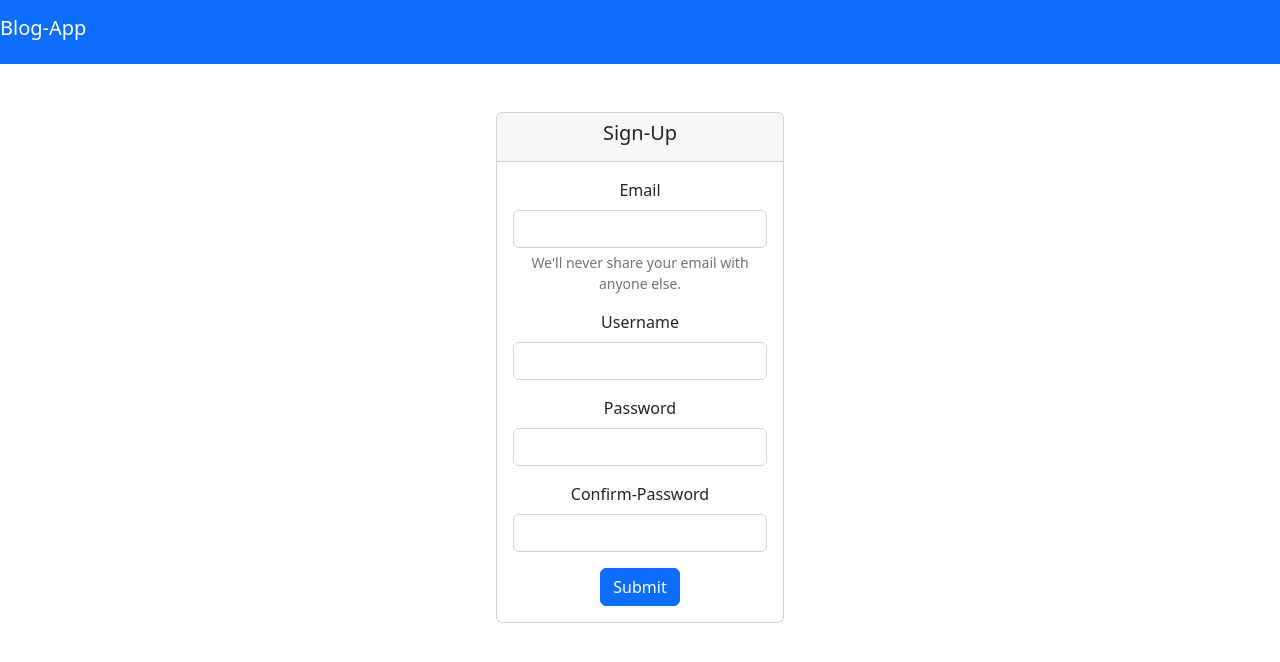
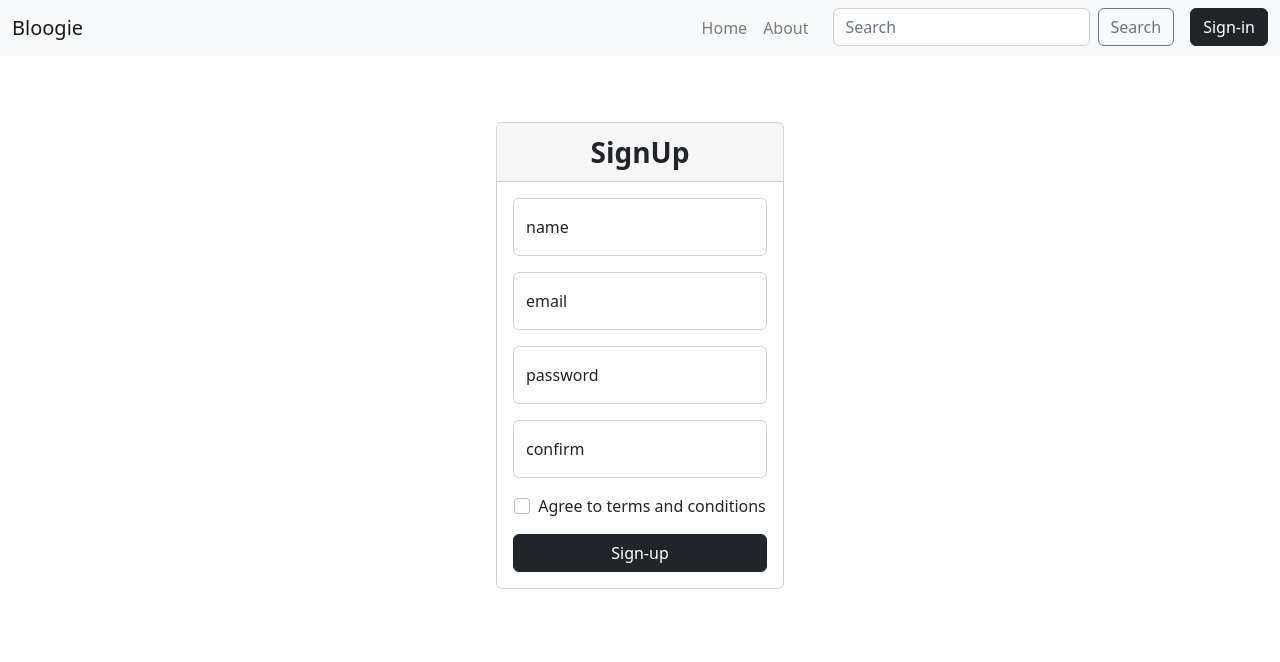
Before and after one commit to ilyas-code/BlogApp, a React (Create React App) app: page /signup in a window 1280 px wide. Shown: the top 662 px of the page. Built offline with nearby package versions, Linux system fonts and the light colour scheme.

Commit message:
completed signup login page UI

```diff
--- a/package.json
+++ b/package.json
@@ -10,8 +10,7 @@
     "react": "^18.2.0",
     "react-bootstrap": "^2.7.0",
     "react-dom": "^18.2.0",
-    "react-router-dom": "^5.2.0",
-    "react-router-dom-v5-compat": "^6.6.1",
+    "react-router-dom": "^6.6.1",
     "react-scripts": "^2.1.3",
     "web-vitals": "^0.2.4"
   },
--- a/src/App.js
+++ b/src/App.js
@@ -1,59 +1,43 @@
 import React from "react";
 import "./App.css";
 import Main from "./components/Main";
-import Home from "./components/Home"
-import Login from "./components/Login"
-import SignUp from "./components/SignUp"
-import 'bootstrap/dist/css/bootstrap.min.css';
-import {
-  BrowserRouter as Router,
-  Switch,
-  Route,
-
-} from "react-router-dom";
+import Home from "./components/Home";
+import Login from "./components/Login";
+import SignUp from "./components/SignUp";
+import "bootstrap/dist/css/bootstrap.min.css";
+import { BrowserRouter as Router } from "react-router-dom";
+import { Route, Routes } from "react-router-dom";
 
 console.log(localStorage.getItem("userName"));
+console.log(localStorage.getItem("isAuthenticated"));
 const authvalue = {
-  username: localStorage.getItem("userName"),
-  // isAutheticated: localStorage.getItem("isAuthenticated"),
-  isAutheticated: 1,
+  username: sessionStorage.getItem("userName"),
+  isAuthenticated: sessionStorage.getItem("isAuthenticated")||false,
   signin() {
-    localStorage.setItem("isAuthenticated",1);
-    // authvalue.isAutheticated = true
-    console.log("signin",authvalue.username);
+    sessionStorage.setItem("isAuthenticated", true);
+    this.isAuthenticated = true;
+    console.log("signin", authvalue.username);
   },
   signout() {
-    localStorage.setItem("isAuthenticated",1);
-    // authvalue.isAutheticated = false
-  }
-}
+    // sessionStorage.setItem("isAuthenticated", false);
+    sessionStorage.setItem("isAuthenticated", false);
+    this.isAuthenticated = false;
+  },
+};
 
 export const authUser = React.createContext();
 
 function App() {
   return (
     <div className="App">
-      <authUser.Provider value={authvalue} >
+      <authUser.Provider value={authvalue}>
         <Router>
-
-          <Switch>
-            <Route exact path="/">
-              <Home />
-            </Route>
-
-            <Route path="/main/:username1">
-              <Main />
-            </Route>
-
-            <Route path="/login">
-              <Login />
-            </Route>
-
-            <Route path="/signup">
-              <SignUp />
-            </Route>
-
-          </Switch>
+          <Routes>
+            <Route path="/" element={<Home />} />
+            <Route path="/main/:username1" element={<Main />} />
+            <Route path="/login" element={<Login />} />
+            <Route path="/signup" element={<SignUp />} />
+          </Routes>
         </Router>
       </authUser.Provider>
     </div>
--- a/src/components/Login.js
+++ b/src/components/Login.js
@@ -1,10 +1,13 @@
-import React, { useContext, useState } from 'react'
-import { useHistory } from "react-router-dom";
-import { authUser } from "../App"
+import React, { useContext, useState } from "react";
+// import { useHistory } from "react-router-dom";
+import { authUser } from "../App";
+import { useNavigate ,Link} from "react-router-dom";
+import { Form, Button, Card, FloatingLabel } from "react-bootstrap";
+import NavBarHome from "./NavBar-Home";
 
 function Login() {
   const authValue = useContext(authUser);
-    let history = useHistory();
+  let navigate = useNavigate();
   const [username, setUsername] = useState(null);
   const [password, setPassword] = useState(null);
 
@@ -24,38 +27,46 @@ function Login() {
   async function authHandler(e) {
     e.preventDefault();
     console.log("responded");
+    // for test purposes
+    // authValue.signin();
+
+    // navigate(`/main/${username}`)
+
     var myHeaders = new Headers();
     myHeaders.append("Content-Type", "application/json");
 
     var raw = JSON.stringify({ userName: username, password: password });
 
     var requestOptions = {
-            method: 'POST',
+      method: "POST",
       headers: myHeaders,
       body: raw,
-            redirect: 'follow'
+      redirect: "follow",
     };
     try {
-            const response = await fetch("http://localhost:8000/authUser/", requestOptions);
+      const response = await fetch(
+        "http://localhost:8000/authUser/",
+        requestOptions
+      );
       const result = await response.text();
-            if(result === "authorized"){
-                localStorage.setItem("userName",username);
+      if (result === "authorized") {
+        localStorage.setItem("userName", username);
         authValue.signin();
 
-                history.push(`/main/${username}`)
-            }else{
-                alert("user not found")
+        navigate(`/main/${username}`);
+      } else {
+        alert("user not found");
+
       }
     } catch (error) {
       console.log(error);
+
     }
-
-
   }
 
   return (
     <div>
-            <nav className="navbar navbar-dark bg-primary">
+      {/* <nav className="navbar navbar-dark bg-primary">
                 <h1 className="navbar-brand">Blog-App</h1>
             </nav>
             <div className="card mt-5" style={{ width: "18rem", margin: "0 auto" }}>
@@ -74,9 +85,82 @@ function Login() {
                     <button type="submit" className="btn btn-primary" onClick={authHandler}>Login</button>
                 </form>
                 <p className="card-link mb-3">Signup</p>
+            </div> */}
+      <NavBarHome />
+      <Card
+        style={{
+          width: "18rem",
+          margin: "0 auto",
+          position: "relative",
+          top: "50px",
+        }}
+      >
+        <Card.Header>
+            <h4>sign-in</h4>
+        </Card.Header>
+        <Card.Body>
+        <Form noValidate onSubmit={authHandler}>
+        <Form.Group
+              className="mb-3 position-relative"
+              id="exampleForm.ControlInput1"
+            >
+              <FloatingLabel  label="Email or Username">
+                <Form.Control
+                required
+                  type="text"
+                  name="name"
+                  id="name1"
+
+                  onChange={changeHandler}
+
+                  placeholder="Email or Username"
+                />
+
+                <Form.Control.Feedback type="invalid" tooltip>
+
+                </Form.Control.Feedback>
+              </FloatingLabel>
+            </Form.Group>
+
+        <Form.Group
+              className="mb-3 position-relative"
+              id="exampleForm.ControlInput2"
+            >
+              <FloatingLabel  label="password">
+                <Form.Control
+
+                  type="password"
+                  name="password"
+                  id="name"
+
+                  onChange={changeHandler}
+
+                  placeholder="password"
+                  required
+                />
+
+                <Form.Control.Feedback type="invalid" tooltip>
+
+                </Form.Control.Feedback>
+              </FloatingLabel>
+            </Form.Group>
+            <div className="vstack gap-3">
+            <Button variant="dark" type="submit" className="w-100">
+              Login
+            </Button>
+
+            <Link to="/forgotPage">forget password?</Link>
             </div>
+            <hr/>
+
+            </Form>
+            <Button variant="outline-secondary" className="w-100 mb-3" onClick={(e)=>{navigate("/signup")}}>
+              Sign-up
+            </Button>
+        </Card.Body>
+      </Card>
     </div>
-    )
+  );
 }
 
-export default Login
+export default Login;
--- a/src/components/NavBar-Home.js
+++ b/src/components/NavBar-Home.js
@@ -1,6 +1,6 @@
-import React, { useContext } from "react";
-import { authUser } from "../App";
-import { useHistory } from "react-router-dom";
+import React from "react";
+// import { authUser } from "../App";
+// import { useHistory } from "react-router-dom";
 import { Link } from "react-router-dom";
 
 import Button from "react-bootstrap/Button";
@@ -8,10 +8,11 @@ import Container from "react-bootstrap/Container";
 import Form from "react-bootstrap/Form";
 import Nav from "react-bootstrap/Nav";
 import Navbar from "react-bootstrap/Navbar";
-import NavDropdown from "react-bootstrap/NavDropdown";
+// import NavDropdown from "react-bootstrap/NavDropdown";
 import Offcanvas from "react-bootstrap/Offcanvas";
+import { useNavigate } from "react-router-dom";
 
-function NavBar_Home() {
+function NavBarHome() {
   // const authValue = useContext(authUser);
   // let history = useHistory();
   // function handleLogout(e) {
@@ -21,7 +22,13 @@ function NavBar_Home() {
   //     console.log("signed out");
   //     history.push("/");
   // }
-
+  const navigate = useNavigate();
+  function handleRedirect(e) {
+    e.preventDefault();
+    if (e.target.name === "signIn") {
+      navigate("/login");
+    }
+  }
 
   return (
     // <div>
@@ -41,8 +48,8 @@ function NavBar_Home() {
     // </div>
 
     <>
-      {["lg"].map((expand) => (
-        <Navbar key={expand} bg="light" expand={expand} className="mb-3">
+      {["md"].map((expand) => (
+        <Navbar key={expand} bg="light" expand={expand} className="mb-3 ">
           <Container fluid>
             <Navbar.Brand>Bloogie</Navbar.Brand>
             <Navbar.Toggle aria-controls={`offcanvasNavbar-expand-${expand}`} />
@@ -53,17 +60,17 @@ function NavBar_Home() {
             >
               <Offcanvas.Header closeButton>
                 <Offcanvas.Title id={`offcanvasNavbarLabel-expand-${expand}`}>
-                  Offcanvas
+                  Bloogie
                 </Offcanvas.Title>
               </Offcanvas.Header>
               <Offcanvas.Body>
                 <Nav className="justify-content-end flex-grow-1 pe-3">
-                  <Nav.Link>Home</Nav.Link>
-                  <Nav.Link>About</Nav.Link>
 
+                   <Link className="nav-link" to='/'>Home</Link>
+                   <Link className="nav-link" to='/about'>About</Link>
                 </Nav>
 
-                <div className="d-flex gap-3 flex-sm-column flex-lg-row  align-items-lg-baseline">
+                <div className="d-flex gap-3 flex-column flex-lg-row  align-items-lg-baseline">
                   <Form className="d-flex">
                     <Form.Control
                       type="search"
@@ -71,12 +78,14 @@ function NavBar_Home() {
                       className="me-2"
                       aria-label="Search"
                     />
-                    <Button variant="outline-success">Search</Button>
+                    <Button variant="outline-secondary">Search</Button>
                   </Form>
-                 <Link to="/login">
-                    <Button variant="secondary" >Sign-in</Button>
-                </Link>
+
+                  <Button name="signIn" variant="dark" onClick={handleRedirect} >
+                    Sign-in
+                  </Button>
                 </div>
+
               </Offcanvas.Body>
             </Navbar.Offcanvas>
           </Container>
@@ -86,4 +95,4 @@ function NavBar_Home() {
   );
 }
 
-export default NavBar_Home;
+export default NavBarHome;
--- a/src/components/SignUp.js
+++ b/src/components/SignUp.js
@@ -1,37 +1,269 @@
-import React from 'react'
+import React, { useState } from "react";
+// import { Link } from "react-router-dom";
+import NavBarHome from "./NavBar-Home";
+// import Button from 'react-bootstrap/Button';
 
-function SignUp() {
-    return (
-        <div>
-            <nav className="navbar navbar-dark bg-primary">
-                <h1 className="navbar-brand">Blog-App</h1>
-            </nav>
-            <div className="card mt-5" style={{ width: "18rem", margin: "0 auto" }}>
-                <div className="card-header"><h5>Sign-Up</h5></div>
-                <form className="card-body">
-                    <div className="form-group">
-                        <label htmlFor="exampleInputEmail1">Email</label>
-                        <input type="email" className="form-control" id="exampleInputEmail1" aria-describedby="emailHelp" />
-                        <small id="emailHelp" className="form-text text-muted">We'll never share your email with anyone else.</small>
-                    </div>
-                    <div className="form-group">
-                        <label htmlFor="exampleUserName">Username</label>
-                        <input type="text" className="form-control" id="exampleUserName" />
-                    </div>
-                    <div className="form-group">
-                        <label htmlFor="exampleInputPassword1">Password</label>
-                        <input type="password" className="form-control" id="exampleInputPassword1" />
-                    </div>
-                    <div className="form-group">
-                        <label htmlFor="exampleInputPassword2">Confirm-Password</label>
-                        <input type="password" className="form-control" id="exampleInputPassword2" />
-                    </div>
+// import Form from 'react-bootstrap/Form';
+// import Nav from 'react-bootstrap/Nav';
+// import Navbar from 'react-bootstrap/Navbar';
+// import NavDropdown from 'react-bootstrap/NavDropdown';
+// import Offcanvas from 'react-bootstrap/Offcanvas';
 
-                    <button type="submit" className="btn btn-primary">Submit</button>
-                </form>
-            </div>
-        </div>
-    )
-}
+// function SignUp() {
+//     return (
+//         <div>
+//             <nav className="navbar navbar-dark bg-primary">
+//                 <h1 className="navbar-brand">Blog-App</h1>
+//             </nav>
+//             <div className="card mt-5" style={{ width: "18rem", margin: "0 auto" }}>
+//                 <div className="card-header"><h5>Sign-Up</h5></div>
+//                 <form className="card-body">
+//                     <div className="form-group">
+//                         <label htmlFor="exampleInputEmail1">Email</label>
+//                         <input type="email" className="form-control" id="exampleInputEmail1" aria-describedby="emailHelp" />
+//                         <small id="emailHelp" className="form-text text-muted">We'll never share your email with anyone else.</small>
+//                     </div>
+//                     <div className="form-group">
+//                         <label htmlFor="exampleUserName">Username</label>
+//                         <input type="text" className="form-control" id="exampleUserName" />
+//                     </div>
+//                     <div className="form-group">
+//                         <label htmlFor="exampleInputPassword1">Password</label>
+//                         <input type="password" className="form-control" id="exampleInputPassword1" />
+//                     </div>
+//                     <div className="form-group">
+//                         <label htmlFor="exampleInputPassword2">Confirm-Password</label>
+//                         <input type="password" className="form-control" id="exampleInputPassword2" />
+//                     </div>
 
-export default SignUp
+//                     <button type="submit" className="btn btn-primary">Submit</button>
+//                 </form>
+//             </div>
+//         </div>
+//     )
+// }
+
+import { Form, Button, Card, FloatingLabel } from "react-bootstrap";
+
+const SignUp = () => {
+  const [formState, setFormState] = useState({
+    name: "",
+    email: "",
+    password: "",
+    passwordConfirm: "",
+    terms: false,
+    nameError: "",
+    emailError: "",
+    passwordError: "",
+    passwordConfirmError: "",
+    termsError: "",
+  });
+
+
+
+  const validate = () => {
+    let nameError = "";
+    let emailError = "";
+    let passwordError = "";
+    let passwordConfirmError = "";
+    let termsError = "";
+
+    if (!formState.name) {
+      nameError = "Name is required";
+    }
+
+    if (!formState.email.includes("@")) {
+      emailError = "Invalid email";
+    }
+
+    if (formState.password.length < 8) {
+      passwordError = "Password must be at least 8 characters";
+    }
+
+    if (formState.password !== formState.passwordConfirm) {
+      passwordConfirmError = "Passwords do not match";
+    }
+    if (!formState.terms) {
+      termsError = "Terms Not Agreed";
+    }
+
+    if (
+      nameError ||
+      emailError ||
+      passwordError ||
+      passwordConfirmError ||
+      termsError
+    ) {
+      setFormState({
+        ...formState,
+        nameError,
+        emailError,
+        passwordError,
+        passwordConfirmError,
+        termsError,
+      });
+
+      return false;
+
+    }
+
+    return true;
+
+  };
+
+  const handleSubmit = (event) => {
+    event.preventDefault();
+    const isValid = validate();
+    if (isValid) {
+      console.log(formState);
+      // Clear form
+      setFormState({
+        name: "",
+        email: "",
+        password: "",
+        passwordConfirm: "",
+        terms: false,
+        nameError: "",
+        emailError: "",
+        passwordError: "",
+        passwordConfirmError: "",
+        termsError: "",
+      });
+    }
+  };
+
+  const handleChange = (event) => {
+    setFormState({
+      ...formState,
+      [event.target.name]: event.target.value,
+    });
+
+
+
+
+
+  };
+
+  return (
+    <React.Fragment>
+      <NavBarHome />
+      <Card
+        style={{
+          width: "18rem",
+          margin: "0 auto",
+          position: "relative",
+          top: "50px",
+        }}
+      >
+        <Card.Header className="fw-bold fs-3">SignUp</Card.Header>
+        <Card.Body>
+          <Form onSubmit={handleSubmit} >
+            <Form.Group
+              className="mb-3 position-relative"
+
+            >
+              <FloatingLabel  label="name">
+                <Form.Control
+
+                  type="text"
+                  name="name"
+                  id="name"
+                  value={formState.name}
+                  onChange={handleChange}
+                  isInvalid={!!formState.nameError}
+                  placeholder="name"
+
+                />
+
+                <Form.Control.Feedback type="invalid" tooltip>
+                  {formState.nameError}
+                </Form.Control.Feedback>
+              </FloatingLabel>
+            </Form.Group>
+            <Form.Group
+              className="mb-3 position-relative"
+
+            >
+              <FloatingLabel  label="email">
+                <Form.Control
+
+                  type="email"
+                  name="email"
+                  id="email"
+                  value={formState.email}
+                  onChange={handleChange}
+                  isInvalid={!!formState.emailError}
+                  placeholder="Email"
+                />
+
+                <Form.Control.Feedback type="invalid" tooltip>
+                  {formState.emailError}
+                </Form.Control.Feedback>
+              </FloatingLabel>
+            </Form.Group>
+            <Form.Group
+              className="mb-3 position-relative"
+
+            >
+              <FloatingLabel  label="password">
+                <Form.Control
+                  type="password"
+                  name="password"
+                  id="password"
+                  value={formState.password}
+                  onChange={handleChange}
+                  isInvalid={!!formState.passwordError}
+                  placeholder="Password"
+                />
+
+                <Form.Control.Feedback type="invalid" tooltip>
+                  {formState.passwordError}
+                </Form.Control.Feedback>
+              </FloatingLabel>
+            </Form.Group>
+            <Form.Group
+              className="mb-3 position-relative"
+
+            >
+              <FloatingLabel  label="confirm">
+                <Form.Control
+                  type="password"
+                  name="passwordConfirm"
+                  id="passwordConfirm"
+                  value={formState.passwordConfirm}
+                  onChange={handleChange}
+                  isInvalid={!!formState.passwordConfirmError}
+                  placeholder="Confirm"
+                />
+
+                <Form.Control.Feedback type="invalid" tooltip>
+                  {formState.passwordConfirmError}
+                </Form.Control.Feedback>
+              </FloatingLabel>
+            </Form.Group>
+            <Form.Group className="mb-3 position-relative">
+              <Form.Check
+
+                name="terms"
+                value={formState.terms}
+                id="AgreeCheck"
+                type="checkbox"
+                isInvalid={!!formState.termsError}
+                onChange={handleChange}
+                label="Agree to terms and conditions"
+                feedbackType="invalid"
+                feedback={formState.termsError}
+                feedbackTooltip
+              />
+            </Form.Group>
+            <Button variant="dark" type="submit" className="w-100">
+              Sign-up
+            </Button>
+          </Form>
+        </Card.Body>
+      </Card>
+    </React.Fragment>
+  );
+};
+
+export default SignUp;
```
Also changed, not shown: src/components/Home.js (+5 -16 lines), src/components/Main.js (+8 -3 lines), src/components/NavBar.js (+18 -12 lines), src/index.js (+4 -4 lines), 1 other file (tests, documents, lock files or other folders). Lines whose indentation alone changed are shown as unchanged.
